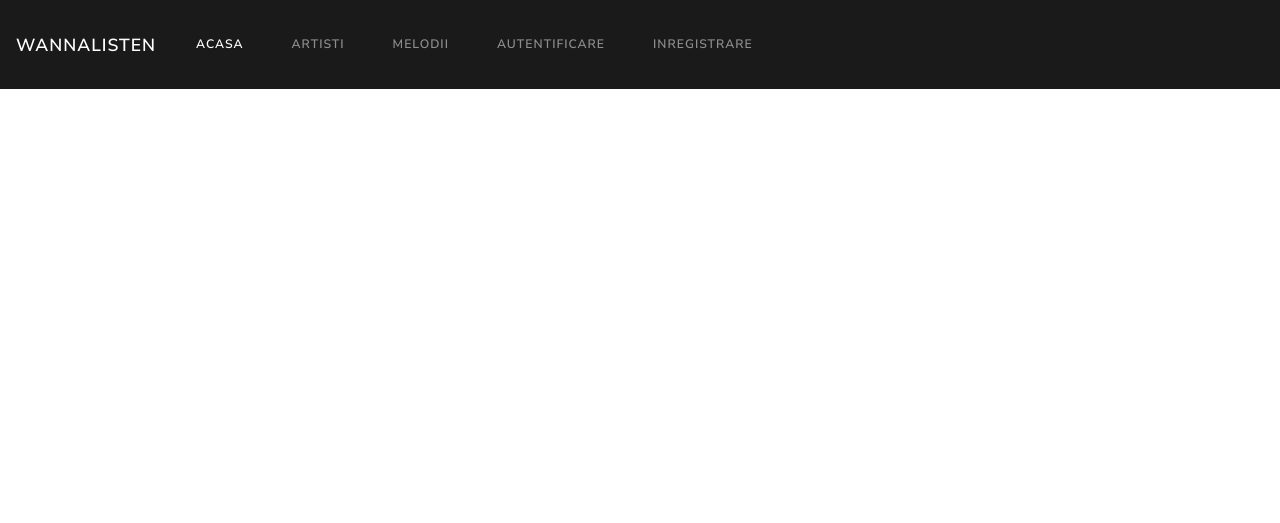
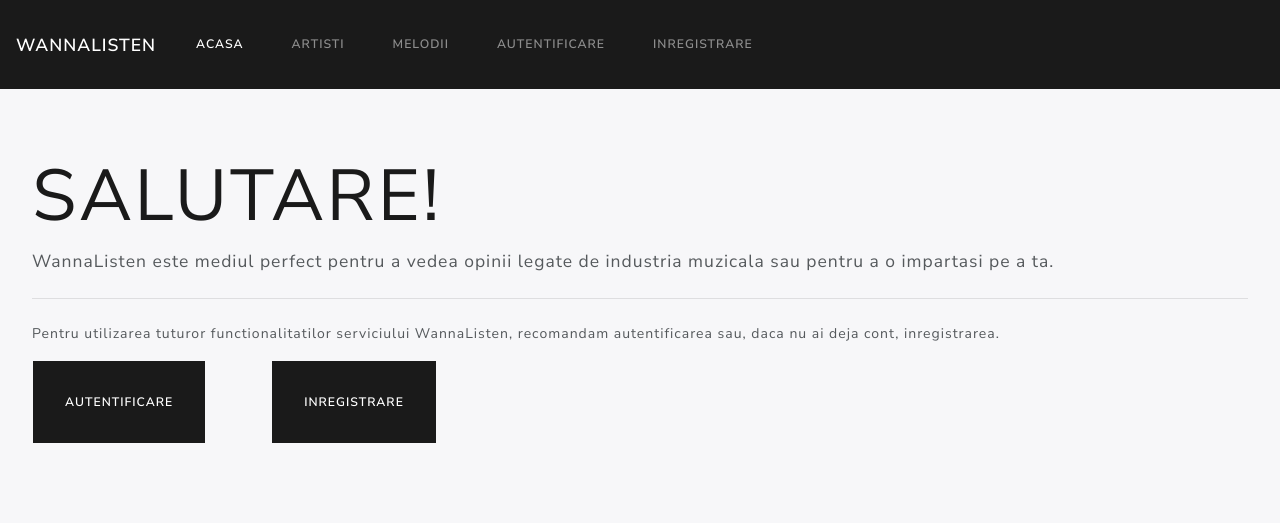
Before and after one commit to miutamihai/WannaListen, a Flask app: page / in a window 1280 px wide. Shown: the top 523 px of the page. Run offline with Flask 2, Linux system fonts and the light colour scheme; some libraries are stand-ins or nearby versions.

Commit message:
[master] Added login

```diff
--- a/app.py
+++ b/app.py
@@ -1,33 +1,57 @@
-from flask import Flask, render_template
+from flask import Flask, render_template, request
 import pyodbc
 
 app = Flask(__name__)
+
+username = ''
 
 conn = pyodbc.connect('DSN=MSSQLServerDatabase;UID=sa;PWD=Mihai16.')
 
 
 @app.route('/')
 def index():
-    return render_template('index.html')
+    return render_template('index.html', username=username)
+
+
+@app.route('/logout')
+def logout():
+    global username
+    username = ''
+    return render_template('index.html', username=username)
 
 
 @app.route('/artisti')
 def artists():
     cursor = conn.cursor()
     cursor.execute('select Id, Name, Nationality, CityOfBirth, DateOfBirth, YearOfLaunch from WannaListen.dbo.Artists')
-    return render_template('artists.html', data=cursor)
+    return render_template('artists.html', data=cursor, username=username)
 
 
 @app.route('/melodii')
 def songs():
     cursor = conn.cursor()
     cursor.execute('exec WannaListen.dbo.GetSongsWithArtistName')
-    return render_template('songs.html', data=cursor)
+    return render_template('songs.html', data=cursor, username=username)
 
 
-@app.route('/autentificare')
+@app.route('/autentificare', methods=['GET', 'POST'])
 def login():
-    return render_template('login.html')
+    if request.method == 'GET':
+        return render_template('login.html')
+    else:
+        cursor = conn.cursor()
+        global username
+        username = request.form['username']
+        password = request.form['password']
+        print(username)
+        print(password)
+        cursor.execute('select WannaListen.dbo.LoginUser(?, ?)', (username, password))
+        res = cursor.fetchone()
+        print(res)
+        if res[0]:
+            return render_template('index.html', username=username)
+        else:
+            return 'Failure'
 
 
 @app.route('/inregistrare')
--- a/templates/artists.html
+++ b/templates/artists.html
@@ -19,14 +19,19 @@
             <li class="nav-item">
                 <a class="nav-link" href="{{ url_for('songs') }}">Melodii</a>
             </li>
+            {% if username == '' %}
             <li class="nav-item">
                 <a class="nav-link" href="{{ url_for('login') }}">Autentificare</a>
             </li>
             <li class="nav-item">
                 <a class="nav-link" href="{{ url_for('register') }}">Inregistrare</a>
             </li>
+            {% endif %}
         </ul>
     </div>
+    {% if username %}
+        <a class="navbar-brand">Bine ai venit, {{ username }}</a>
+    {% endif %}
 </nav>
 <h1>Acestia sunt artistii aflati in baza noastra de date</h1>
 <table class="table table-hover">
--- a/templates/index.html
+++ b/templates/index.html
@@ -19,15 +19,51 @@
             <li class="nav-item">
                 <a class="nav-link" href="{{ url_for('songs') }}">Melodii</a>
             </li>
+            {% if username == '' %}
                 <li class="nav-item">
                     <a class="nav-link" href="{{ url_for('login') }}">Autentificare</a>
                 </li>
                 <li class="nav-item">
                     <a class="nav-link" href="{{ url_for('register') }}">Inregistrare</a>
                 </li>
+            {% endif %}
         </ul>
     </div>
+    {% if username %}
+        <a class="navbar-brand">Bine ai venit, {{ username }}</a>
+    {% endif %}
 </nav>
-
+<div class="jumbotron">
+    <h1 class="display-3">Salutare!</h1>
+    <p class="lead">WannaListen este mediul perfect pentru a vedea opinii legate de industria muzicala sau pentru a o
+        impartasi pe a ta.</p>
+    <hr class="my-4">
+    {% if username == '' %}
+        <p>Pentru utilizarea tuturor functionalitatilor serviciului WannaListen, recomandam autentificarea sau, daca nu
+            ai
+            deja cont, inregistrarea.</p>
+        <table>
+            <tbody>
+            <tr>
+                <td>
+                    <p class="lead">
+                        <a class="btn btn-primary btn-lg" href="{{ url_for('login') }}" role="button">Autentificare</a>
+                    </p>
+                </td>
+                <td>
+                    <p class="lead" style="padding: 0 65px">
+                        <a class="btn btn-primary btn-lg" href="{{ url_for('register') }}"
+                           role="button">Inregistrare</a>
+                    </p>
+                </td>
+            </tr>
+            </tbody>
+        </table>
+    {% else %}
+        <p class="lead">
+            <a class="btn btn-primary btn-lg" href="{{ url_for('logout') }}" role="button">Iesi din cont</a>
+        </p>
+    {% endif %}
+</div>
 </body>
 </html>
--- a/templates/songs.html
+++ b/templates/songs.html
@@ -19,14 +19,19 @@
             <li class="nav-item active">
                 <a class="nav-link" href="{{ url_for('songs') }}">Melodii</a>
             </li>
+            {% if username == '' %}
             <li class="nav-item">
                 <a class="nav-link" href="{{ url_for('login') }}">Autentificare</a>
             </li>
             <li class="nav-item">
                 <a class="nav-link" href="{{ url_for('register') }}">Inregistrare</a>
             </li>
+            {% endif %}
         </ul>
     </div>
+    {% if username %}
+        <a class="navbar-brand">Bine ai venit, {{ username }}</a>
+    {% endif %}
 </nav>
 <h1>Acestea sunt melodiile aflate in baza noastra de date</h1>
 <table class="table table-hover">
```
Also changed, not shown: templates/login.html (+18 -1 lines). Lines whose indentation alone changed are shown as unchanged.
